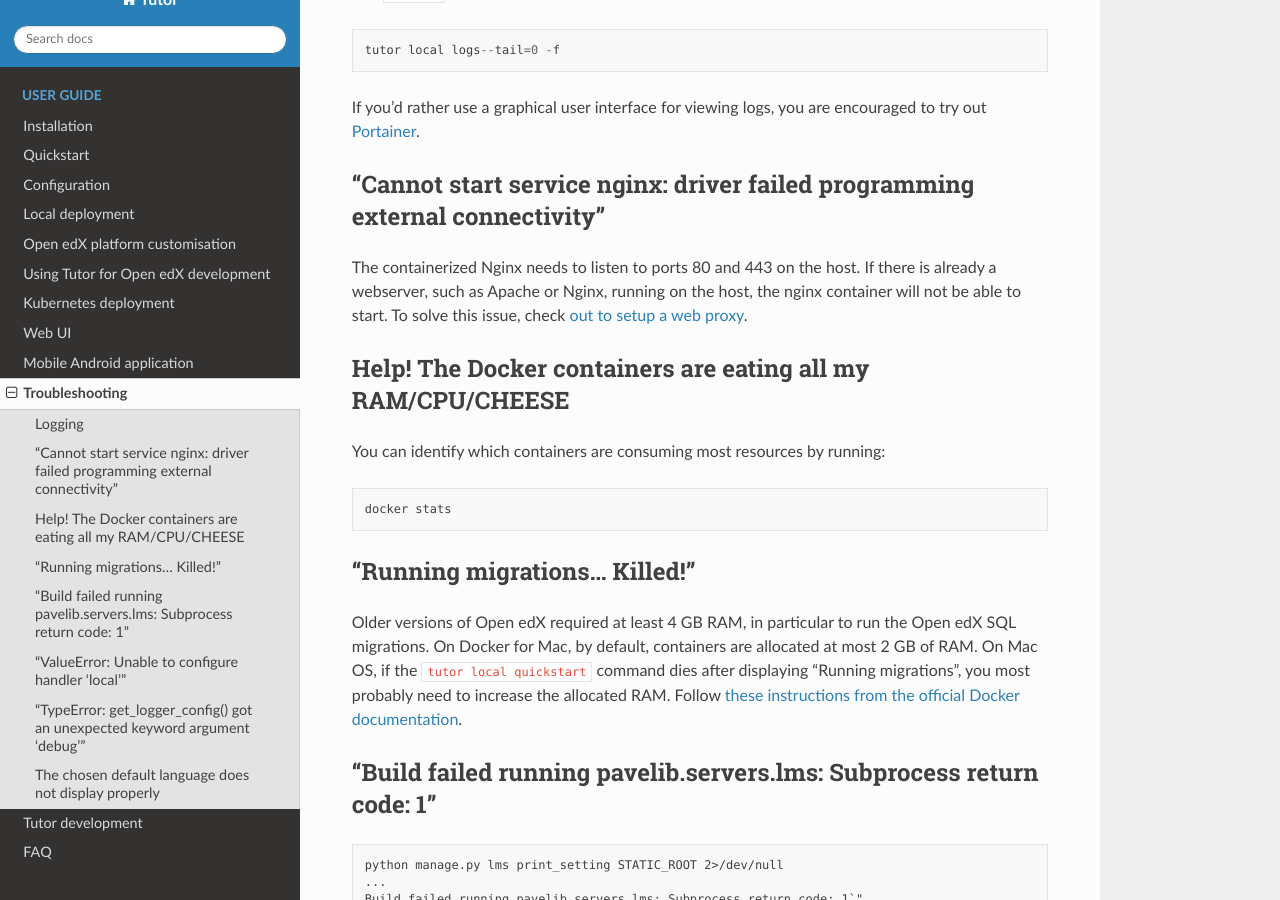
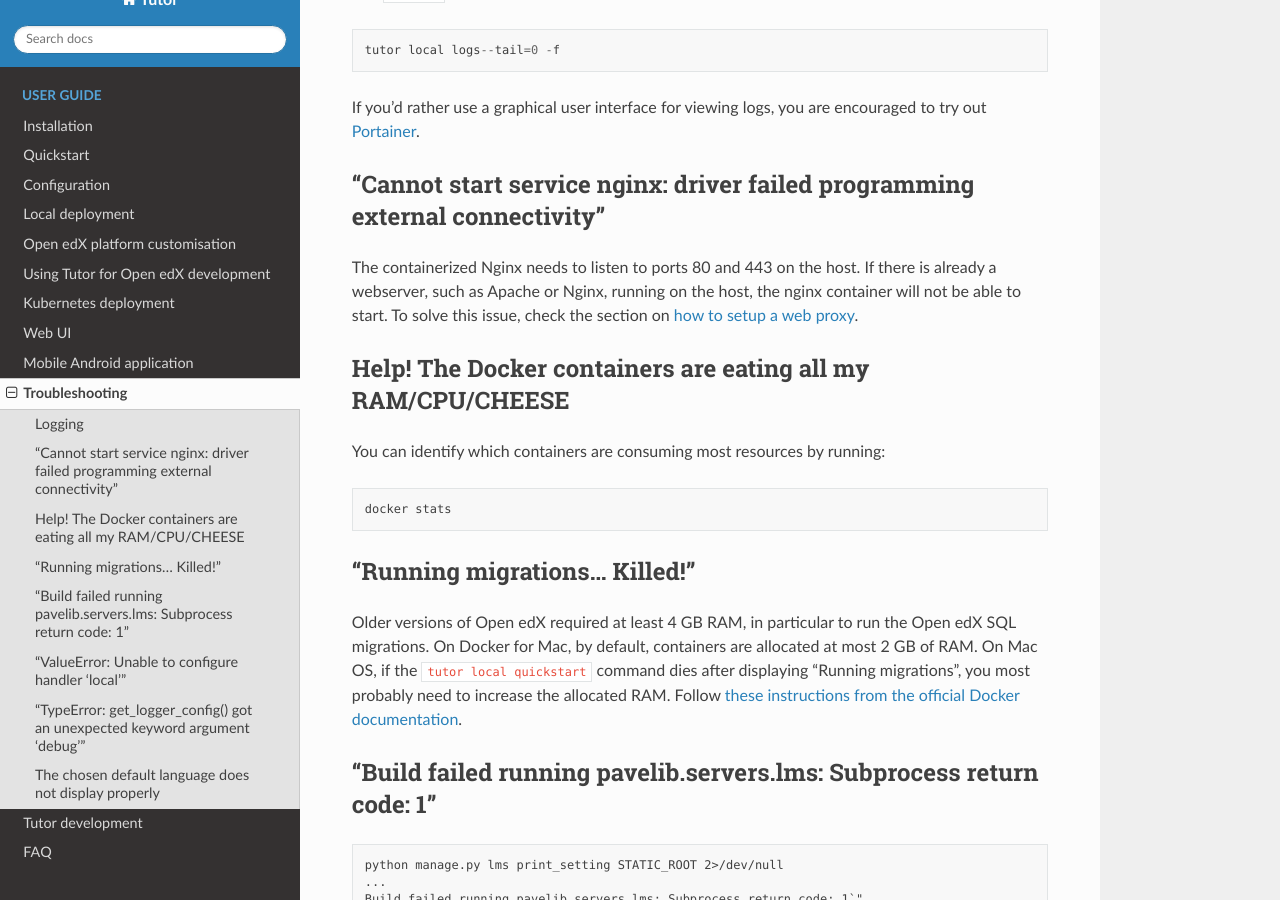
Before and after one commit to overhangio/tutor, a Sphinx documentation site: the page built from docs/troubleshooting.rst, in a window 1280 px wide and 900 px high, scrolled down 803 px. Built offline with Sphinx 7.4.7 and the Read the Docs theme 2.0.0, drawn with Linux system fonts in a browser that asks for light colours.

Commit message:
Minor doc typo

```diff
--- a/docs/troubleshooting.rst
+++ b/docs/troubleshooting.rst
@@ -34,7 +34,7 @@
 "Cannot start service nginx: driver failed programming external connectivity"
 -----------------------------------------------------------------------------
 
-The containerized Nginx needs to listen to ports 80 and 443 on the host. If there is already a webserver, such as Apache or Nginx, running on the host, the nginx container will not be able to start. To solve this issue, check :ref:`out to setup a web proxy <web_proxy>`.
+The containerized Nginx needs to listen to ports 80 and 443 on the host. If there is already a webserver, such as Apache or Nginx, running on the host, the nginx container will not be able to start. To solve this issue, check the section on :ref:`how to setup a web proxy <web_proxy>`.
 
 Help! The Docker containers are eating all my RAM/CPU/CHEESE
 ------------------------------------------------------------
```
